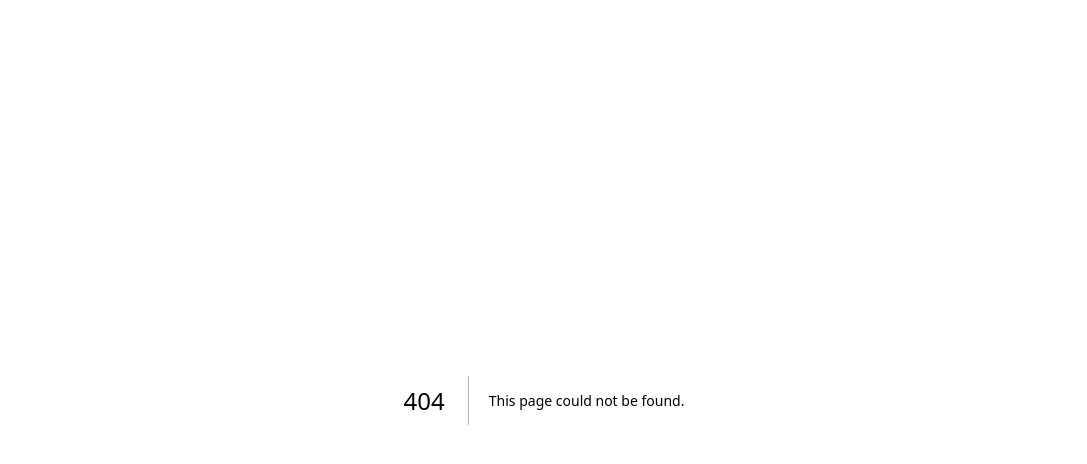
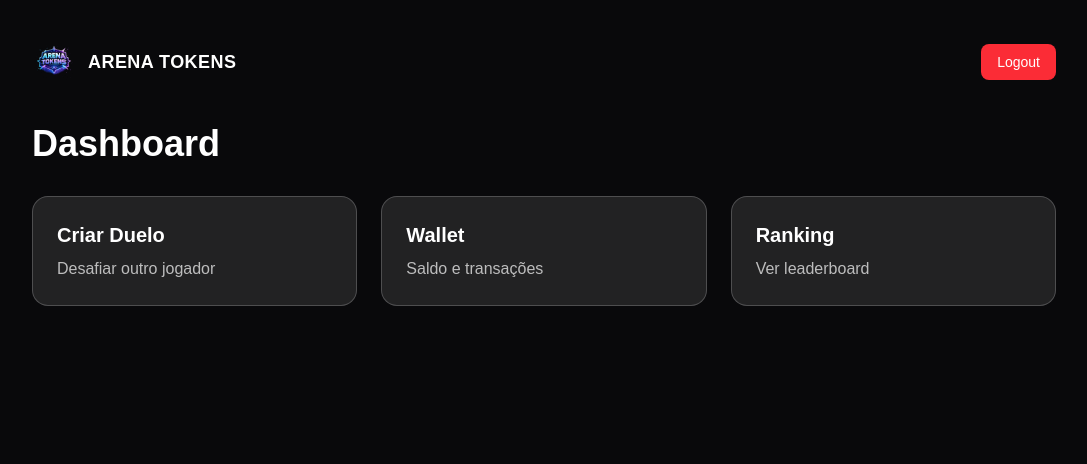
Before and after one commit to tetex12/tokens-frontend, a Next.js app: page /dashboard in a window 1280 px wide. Before the commit this address had no page. Shown: the top 464 px of the page, without its empty margins (96-1183 px from the left). Built offline with nearby package versions, Linux system fonts and the light colour scheme; sample sign-in values are in the browser's storage.

Commit message:
Add dashboard page

```diff
--- /dev/null
+++ b/app/dashboard/page.tsx
@@ -0,0 +1,84 @@
+"use client";
+
+import { useEffect } from "react";
+import { useRouter } from "next/navigation";
+import Link from "next/link";
+import { Brand } from "@/components/Brand";
+import { useAuth } from "../../src/components/context/AuthContext";
+
+export default function DashboardPage() {
+
+  const { isAuthenticated, logout } = useAuth();
+  const router = useRouter();
+
+  useEffect(() => {
+    if (!isAuthenticated) {
+      router.push("/login");
+    }
+  }, [isAuthenticated, router]);
+
+  return (
+    <div className="min-h-screen bg-zinc-950 text-white px-6 py-10">
+
+      <div className="max-w-5xl mx-auto">
+
+        {/* HEADER */}
+        <div className="flex justify-between items-center mb-10">
+
+          <Brand />
+
+          <button
+            onClick={() => {
+              logout();
+              router.push("/");
+            }}
+            className="text-sm bg-red-500 px-4 py-2 rounded-lg"
+          >
+            Logout
+          </button>
+
+        </div>
+
+        <h1 className="text-4xl font-black mb-8">
+          Dashboard
+        </h1>
+
+        <div className="grid md:grid-cols-3 gap-6">
+
+          <Link
+            href="/duel"
+            className="bg-white/10 border border-white/20 rounded-2xl p-6 hover:bg-white/20 transition"
+          >
+            <h3 className="text-xl font-bold mb-2">
+              Criar Duelo
+            </h3>
+            <p className="text-white/70">
+              Desafiar outro jogador
+            </p>
+          </Link>
+
+          <div className="bg-white/10 border border-white/20 rounded-2xl p-6">
+            <h3 className="text-xl font-bold mb-2">
+              Wallet
+            </h3>
+            <p className="text-white/70">
+              Saldo e transações
+            </p>
+          </div>
+
+          <div className="bg-white/10 border border-white/20 rounded-2xl p-6">
+            <h3 className="text-xl font-bold mb-2">
+              Ranking
+            </h3>
+            <p className="text-white/70">
+              Ver leaderboard
+            </p>
+          </div>
+
+        </div>
+
+      </div>
+
+    </div>
+  );
+}
--- a/app/login/page.tsx
+++ b/app/login/page.tsx
@@ -55,7 +55,7 @@ export default function LoginPage() {
       setMessage("Login realizado 🚀");
 
       setTimeout(() => {
-        router.push("/duel");
+        router.push("/dashboard");
       }, 700);
 
     } catch (error) {
--- a/app/register/page.tsx
+++ b/app/register/page.tsx
@@ -56,7 +56,7 @@ export default function RegisterPage() {
       setMessage("Conta criada com sucesso 🚀");
 
       setTimeout(() => {
-        router.push("/duel");
+        router.push("/dashboard");
       }, 700);
 
     } catch (error) {
```
